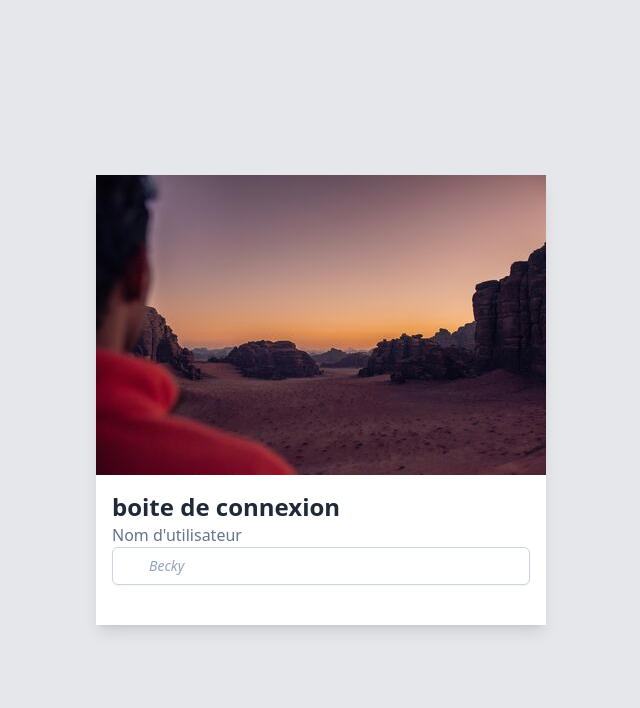
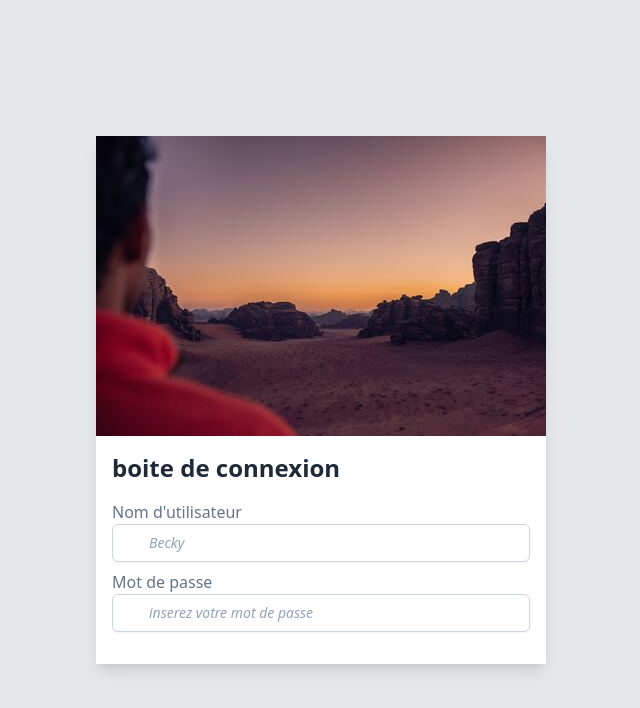
Before and after one commit to beckyo6/signin-page, a plain HTML site: page connexion.html in a window 1280 px wide. Shown: the whole page, without its empty margins (319-959 px from the left). Drawn offline with nearby package versions, Linux system fonts and the light colour scheme.

Commit message:
add the second field in the form

```diff
--- a/connexion.html
+++ b/connexion.html
@@ -15,13 +15,22 @@
         <div class="p-4 mb-2">
             <h1 class="font-bold text-2xl text-gray-800">boite de connexion</h1>
 
-            <div class="mb-4">
+            <div class="mt-4">
                 <form action="">
-                    <label class="block">
-                        <span class="text-md font-medium text-slate-500 mb-2">Nom d'utilisateur</span>
-                        <input type="text" id="username" name="username" placeholder="Becky"
-                            class="placeholder:italic placeholder:text-slate-400 w-full border border-slate-300 rounded-md py-2 pl-9 pr-3 shadow-sm focus:outline-none focus:border-sky-500 focus:ring-sky-500 focus:ring-1 sm:text-sm">
-                    </label>
+                    <div class="mb-2">
+                        <label class="block">
+                            <span class="text-md font-medium text-slate-500 mb-2">Nom d'utilisateur</span>
+                            <input type="text" id="username" name="username" placeholder="Becky"
+                                class="placeholder:italic placeholder:text-slate-400 w-full border border-slate-300 rounded-md py-2 pl-9 pr-3 shadow-sm focus:outline-none focus:border-sky-500 focus:ring-sky-500 focus:ring-1 sm:text-sm">
+                        </label>
+                    </div>
+                    <div class="mb-2">
+                        <label class="block">
+                            <span class="text-md font-medium text-slate-500 mb-2">Mot de passe</span>
+                            <input type="password" id="password" placeholder="inserez votre mot de passe"
+                                class="placeholder:italic placeholder:text-slate-400 w-full border border-slate-300 rounded-md py-2 pl-9 pr-3 shadow-sm focus:outline-none focus:border-sky-500 focus:ring-sky-500 focus:ring-1 sm:text-sm">
+                        </label>
+                    </div>
                 </form>
             </div>
         </div>
```
